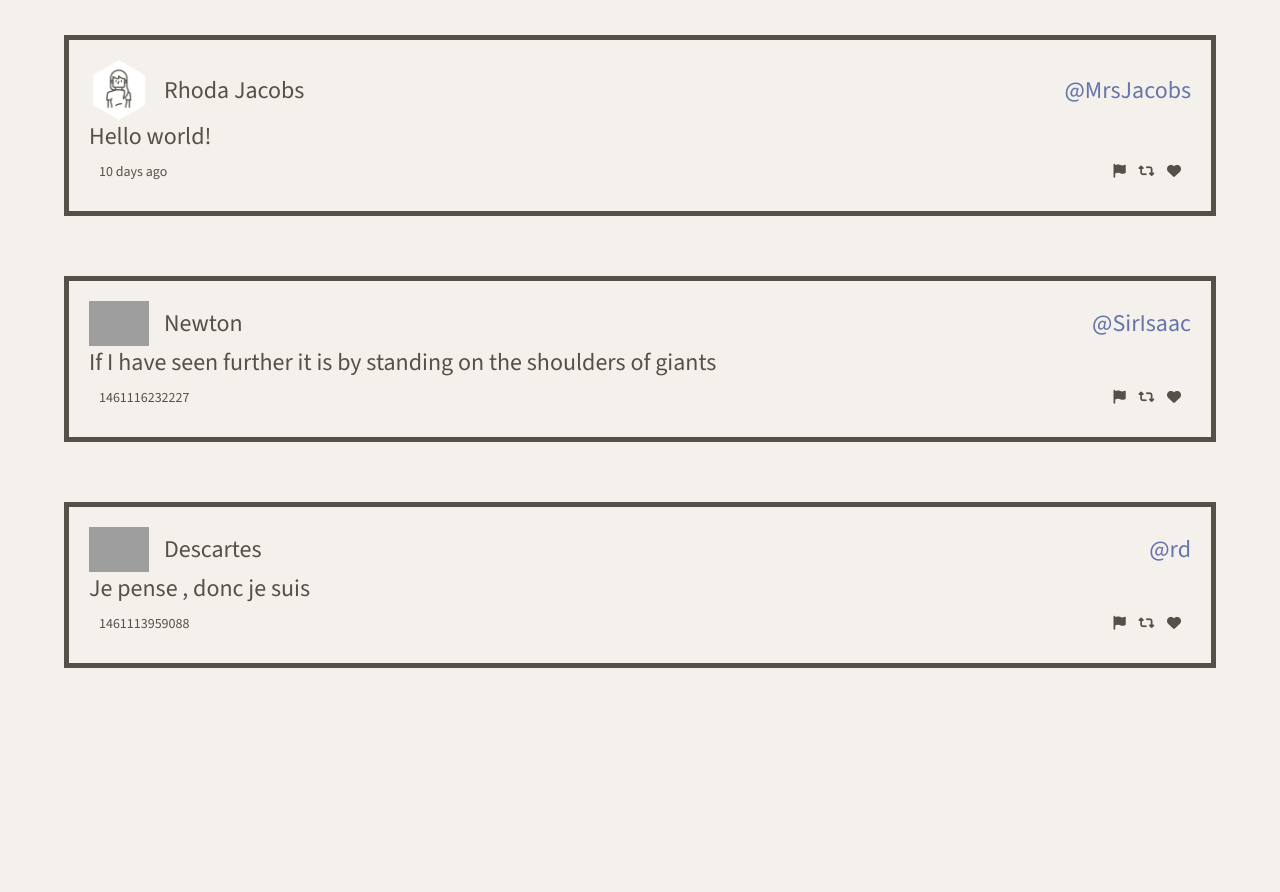
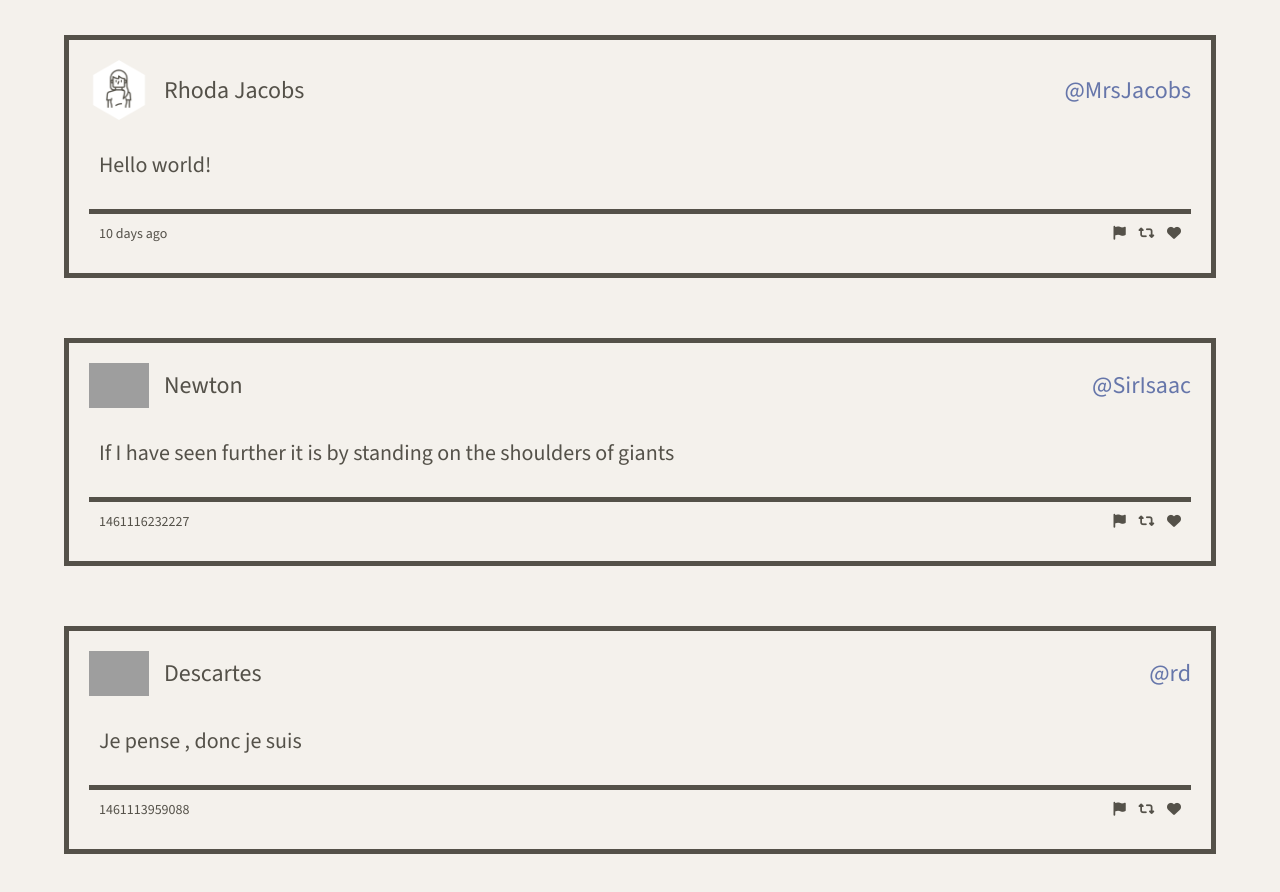
Before and after one commit to lubi25/tweeter, a website: page public/index.html in a window 1280 px wide. Shown: the part 820-1712 px from the top of the page. Before the commit the page ends 1548 px from the top, so only its background shows below. Drawn offline with nearby package versions, Linux system fonts and the light colour scheme; grey boxes are pictures that could not be loaded.

Commit message:
Update CSS for main tweet area from section to article

```diff
--- a/public/styles/tweet.css
+++ b/public/styles/tweet.css
@@ -34,7 +34,7 @@
 }
 
 /* TWEETS */
-.tweet section {
+.tweet article {
   width: 100%;
   background-color: inherit;
   border: 0px solid transparent;
```
